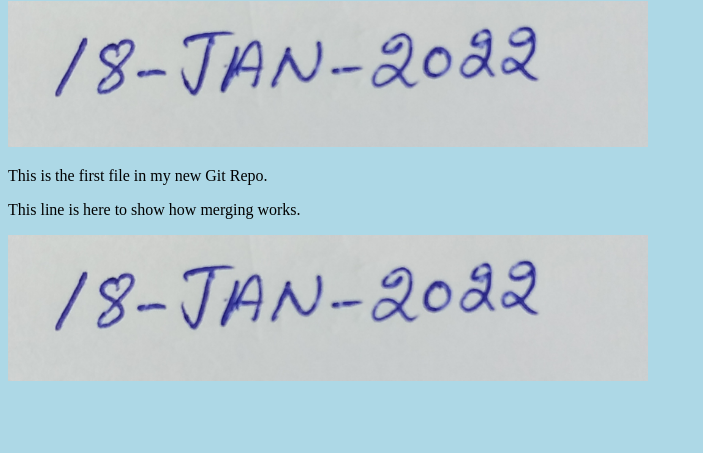
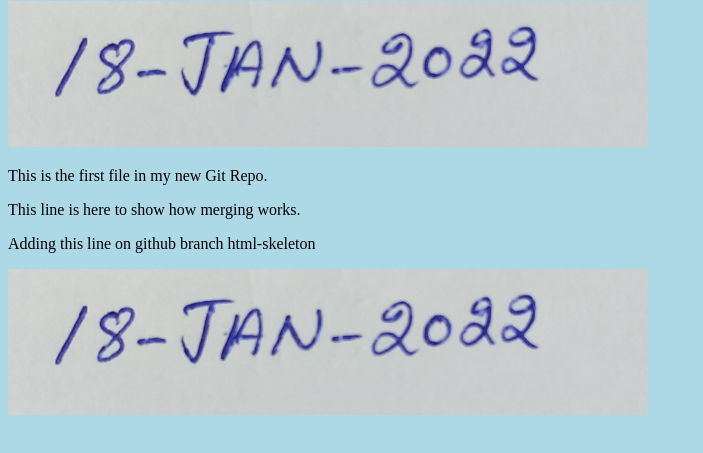
Before and after one commit to sunnysaiyan/hello-world, a plain HTML site: page index.html in a window 1280 px wide. Shown: the part 79-532 px from the top of the page, without its empty margins (0-703 px from the left). Drawn offline with Linux system fonts and the light colour scheme.

Commit message:
Update index.html
Added few lines to demo on github

```diff
--- a/index.html
+++ b/index.html
@@ -10,6 +10,8 @@
 <div><img src="img_hello_world.jpg" alt="Hello World from Space" style="width:100%;max-width:640px"></div>
 <p>This is the first file in my new Git Repo.</p>
 <p>This line is here to show how merging works.</p>
+
+<p>Adding this line on github branch html-skeleton</p>
 <div><img src="img_hello_git.jpg" alt="Hello Git" style="width:100%;max-width:640px"></div>
 
 </body>
```
